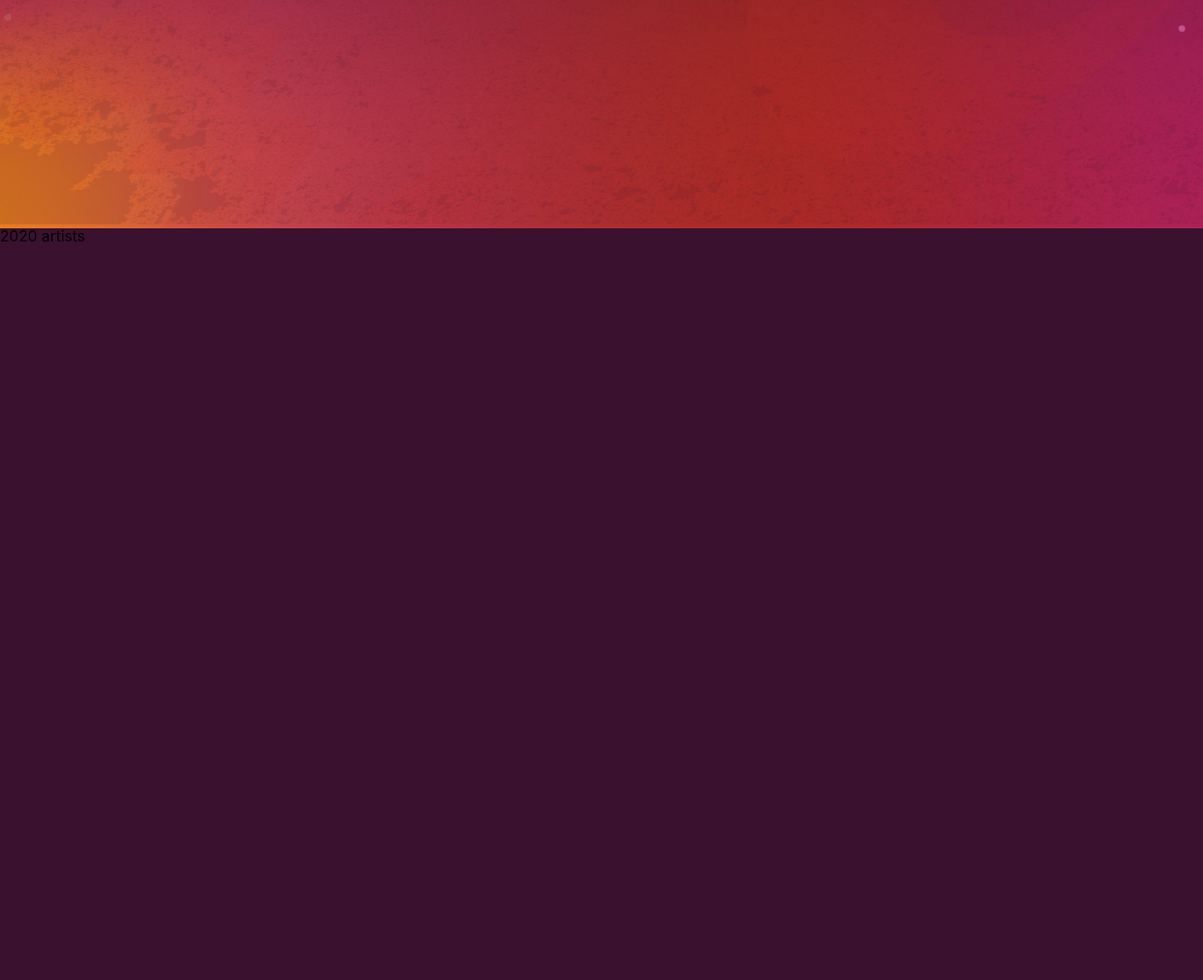
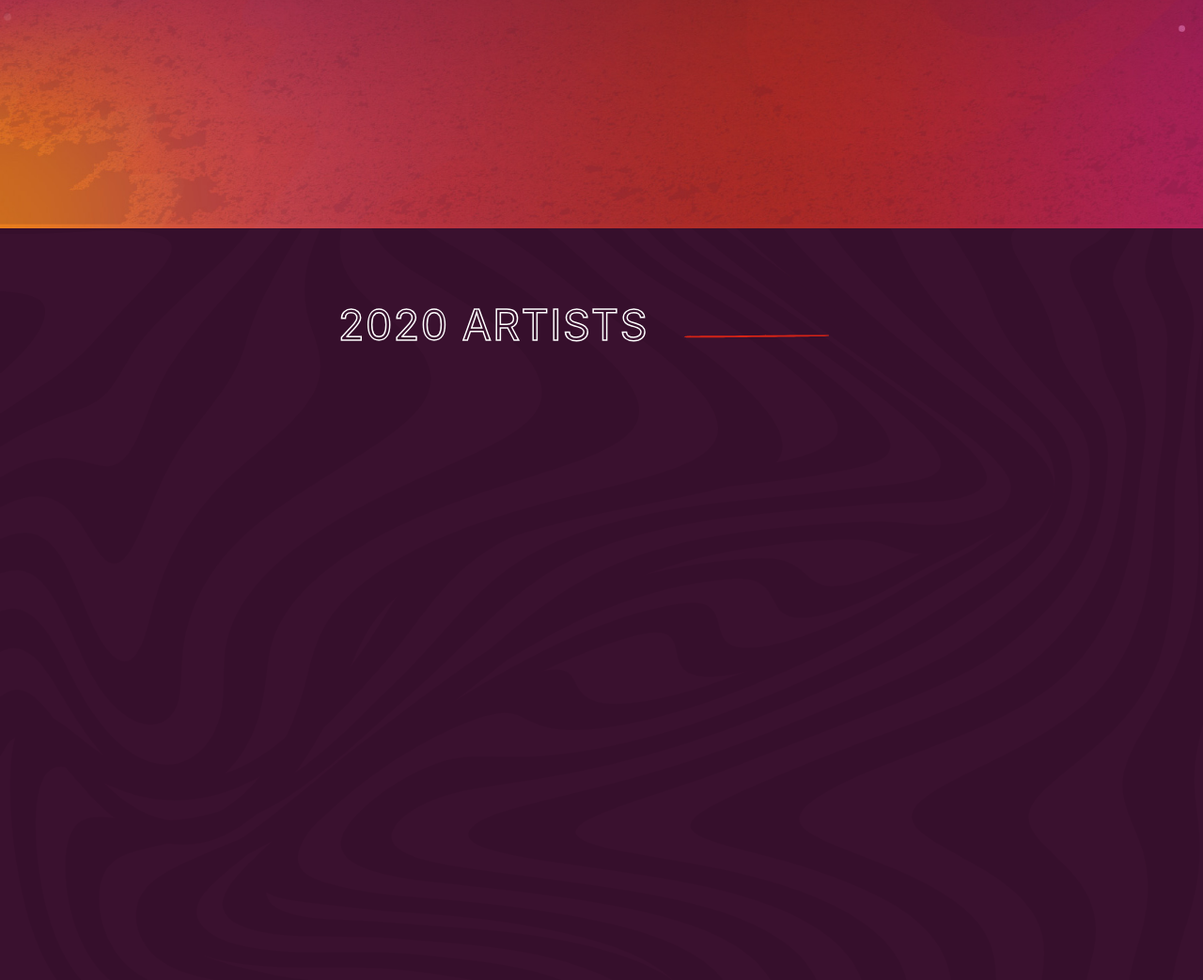
Before and after one commit to maru-dev4905/SkullRoses, a web app: file src/index.html in a window 1280 px wide; the page is wider, and only the part inside the window is pictured. Shown: the part 557-1600 px from the top of that part at 94% size. Run offline with its HTML, style and script files only (its server is not run), Linux system fonts and the light colour scheme.

Commit message:
title mixin 추가

```diff
--- a/src/scss/common/_mixin.scss
+++ b/src/scss/common/_mixin.scss
@@ -1,4 +1,6 @@
+@import "../common/variable";
 
+// background-image mixin
 @mixin image (
     $url,
     $size:null,
@@ -10,6 +12,7 @@
     background-position: $pos;
     background-repeat: $rep;
 }
+// display flex mixin
 @mixin flex(
     $dir:null,
     $jusCon:null,
@@ -28,7 +31,7 @@
     align-items: $aliItem;
     align-self: $aliSelf;
 }
-
+// display grid mixin
 @mixin grid(
     $flow:null,
     $tCol:null,
@@ -67,7 +70,7 @@
     align-items: $aliItem;
     align-self: $aliSelf;
 }
-
+// font mixin
 @mixin font(
     $size:null,
     $color:null,
@@ -87,6 +90,7 @@
     line-height: $height;
     text-align: $align;
 }
+// position mixin
 @mixin position(
     $pos:null,
     $t:null,
@@ -102,6 +106,7 @@
     bottom: $b;
     z-index: $z;
 }
+// responsive mixin
 @mixin responsive($device){
     @if $device == "iphone-s"{
         @media screen and (min-width: $smallIphone) and (max-width: $minIphone){
@@ -125,3 +130,30 @@
         }
     }
 }
+// title mixin
+@mixin title($color,$width,$height) {
+    [class$=__title]{
+        @include flex($dir:column,$jusCon:center,$aliItem:center);
+        @include font($color:$opC, $transform:uppercase,$letter:1.5px);
+        margin: 0 auto 60px auto;
+        padding-bottom: 20px;
+        -webkit-text-stroke: 1.5px $white;
+        h2{
+            @include font($size:2.8125rem);
+            &::after{
+                @if($color == wine){
+                    @include image($url:"../images/common/underline-wine.svg",$pos:center center,$size:contain,$rep:no-repeat);
+                }@else{
+                    @include image($url:"../images/common/underline-red.svg",$pos:center center,$size:contain,$rep:no-repeat);
+                }
+                content: "";
+                display: inline-block;
+                width: $width;
+                height: $height;
+            }
+        }
+        h3{
+
+        }
+    }
+}
--- a/src/scss/common/_variable.scss
+++ b/src/scss/common/_variable.scss
@@ -9,3 +9,6 @@ $maxTablet: 1200px;
 $white: #fff;
 $red: #d52316;
 $bgC: #3a112f;
+$opC: rgba($color:$white, $alpha: 0);
+
+$underColor:null;
--- a/src/scss/import/_artists.scss
+++ b/src/scss/import/_artists.scss
@@ -2,15 +2,15 @@
 @import "../common/variable";
 
 .artist{
+    @include position($pos:absolute,$z:500);
+    @include image($url:"../images/main/swirls-1.svg",$pos:center center,$size:cover,$rep:no-repeat);
+    background-color: $bgC;
     width: 100vw;
-    background-color: $bgC;
     height: 100vh;
+    padding: 80px 0 150px 0;
 
-    &::before{
-        background-image: url(../images/main/swirls-1.svg);
-        content: "";
-        display: block;
-        position: relative;
-        z-index: 500;
+    @include title($color:red,$width:230px,$height:8px);
+    .artist__title{
+
     }
 }
--- a/src/scss/import/_banner.scss
+++ b/src/scss/import/_banner.scss
@@ -36,7 +36,6 @@
         width: 2220px;
         height: 430px;
         overflow: hidden;
-
     }
 }
 .banner__container {
@@ -51,7 +50,7 @@
         width: 100%;
         max-width: 640px;
         .banner__content__title {
-            @include font($size:2.625rem,$height:2.625rem,$letter:1.3px,$weight:400,$color:rgba($color:$white,$alpha:0));
+            @include font($size:2.625rem,$height:2.625rem,$letter:1.3px,$weight:400,$color:$opC);
             -webkit-text-stroke: 1.5px $white;
             margin-bottom: 30px;
         }
```
Also changed, not shown: build/css/skull.css.
